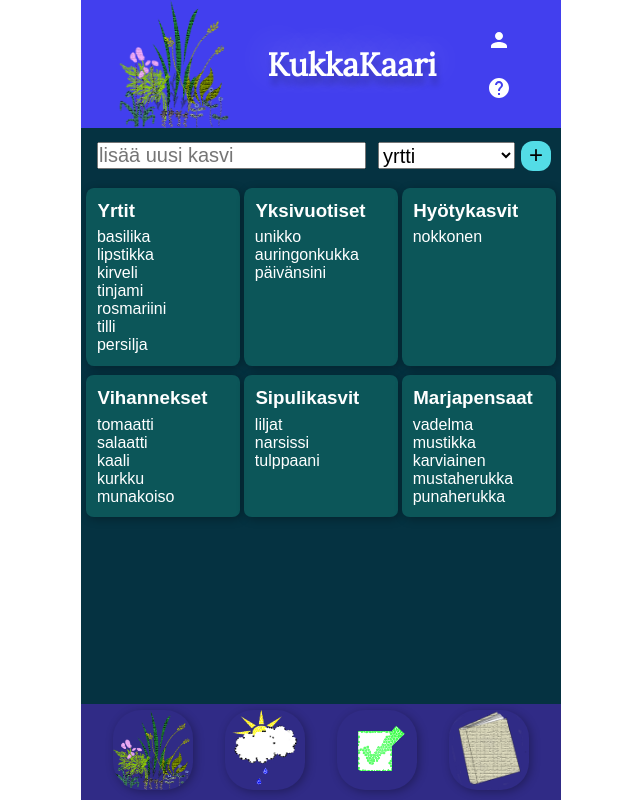
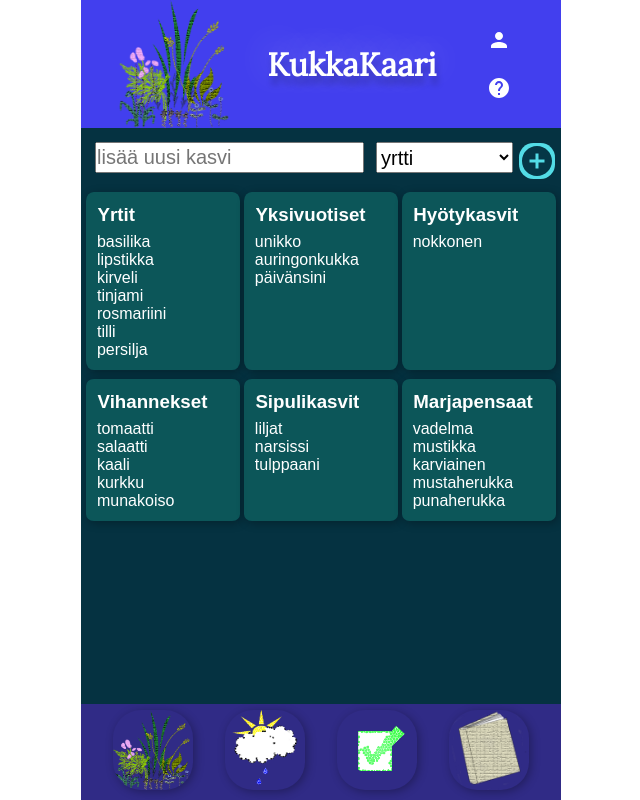
Before and after one commit to EmKivi/garden, a React (Create React App) app: page / in a window 1280 px wide. Shown: the whole page, without its empty margins (319-959 px from the left). Built offline with nearby package versions, Linux system fonts and the light colour scheme; a web font is replaced by a local one.

Commit message:
NewPlant form functioning

```diff
--- a/package.json
+++ b/package.json
@@ -11,7 +11,8 @@
     "react": "^16.13.1",
     "react-dom": "^16.13.1",
     "react-router-dom": "^5.1.2",
-    "react-scripts": "3.4.1"
+    "react-scripts": "3.4.1",
+    "uuid": "^7.0.3"
   },
   "scripts": {
     "start": "react-scripts start",
--- a/src/App.js
+++ b/src/App.js
@@ -34,8 +34,6 @@ class App extends Component {
 
 
 
-
-  // TOIMII:
   //tämä lisää listaan "undefinied" aina väliin
   handleNewPlant(olio) {
     this.setState({ olio });
--- a/src/components/NewPlant/NewPlant.jsx
+++ b/src/components/NewPlant/NewPlant.jsx
@@ -32,16 +32,14 @@ class NewPlant extends Component {
 
         event.preventDefault();
         console.log("lähetä lomake");
-        // let data = Object.assign({}, this.state.data);
-        // tässä kutsu pääkomponentin funktioon antaen parametreiksi inputista luodun olion
+
         this.props.pass(this.state.data);
     }
 
 
 
     render() {
-        const onClick = this.props.pass;
-        let param = { nimi: "uuden kasvin nimi" };
+
         return (
             <div className="newplant">
                 <form onSubmit={this.handleSubmit}>
@@ -54,8 +52,8 @@ class NewPlant extends Component {
                         <option value="sipulikasvit">sipulikasvi</option>
                         <option value="marjapensaat">marjapensas</option>
                     </select>
-                    <button type="submit" onClick={() => onClick(param)} className="newplant__icon" >+</button>
-                    {/* <AddCircleIcon type="submit" onClick={() => onClick(param)} className="newplant__icon" style={{ fontSize: 36 }} /> */}
+                    {/* <button type="submit" onClick={this.handleSubmit} className="newplant__icon" >+</button> */}
+                    <AddCircleIcon type="submit" onClick={this.handleSubmit} className="newplant__icon" style={{ fontSize: 36 }} />
 
                 </form>
 
```
Also changed, not shown: 1 other file (tests, documents, lock files or other folders).
